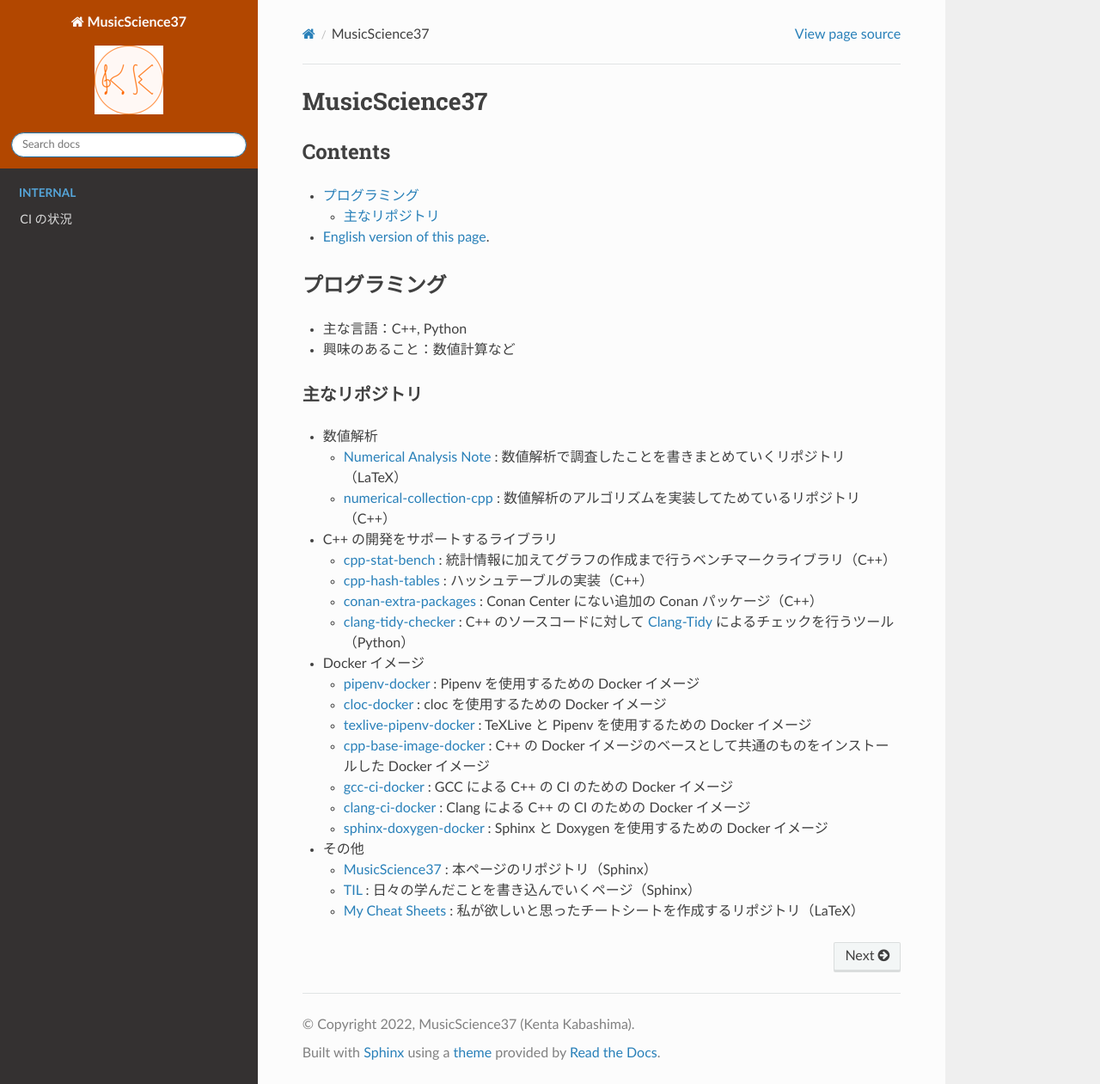
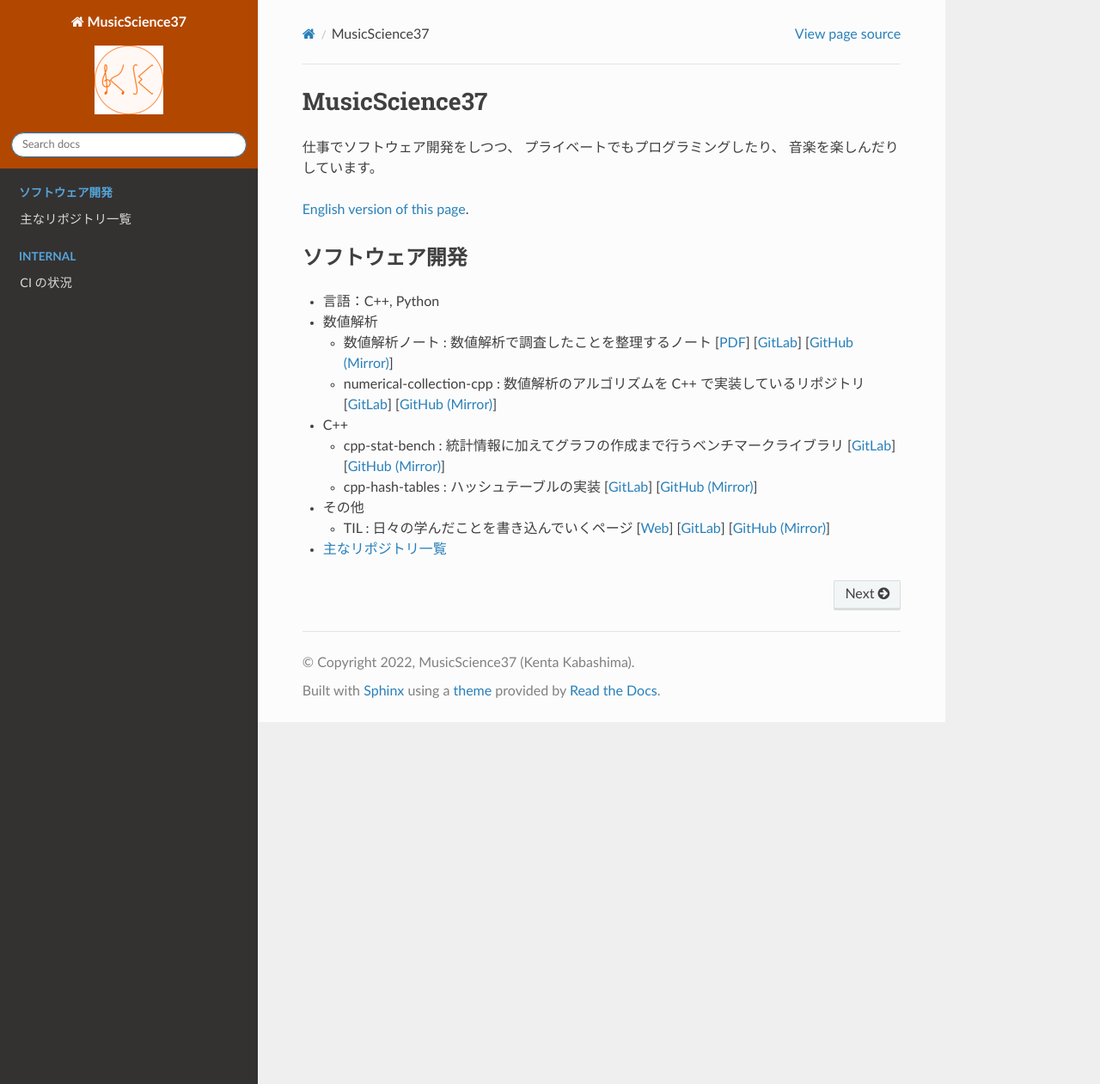
Before and after one commit to MusicScience37/MusicScience37, a Sphinx documentation site: the page built from source/index.rst, in a window 1280 px wide and 1261 px high. Shown: the whole window at 86% size. Built offline with Sphinx 7.4.7 and the Read the Docs theme 2.0.0, drawn with Linux system fonts in a browser that asks for light colours.

Commit message:
既存のコンテンツの構成を変更

```diff
--- a/cspell.json
+++ b/cspell.json
@@ -4,6 +4,7 @@
   "dictionaryDefinitions": [],
   "dictionaries": [],
   "words": [
+    "backlinks",
     "cloc",
     "cookiecutter",
     "Doxygen",
@@ -11,7 +12,10 @@
     "Kenta",
     "maxdepth",
     "mkdir",
+    "msgid",
+    "msgstr",
     "MusicScience37",
+    "nplurals",
     "pipenv",
     "Pipfile",
     "texlive",
--- a/source/index.rst
+++ b/source/index.rst
@@ -1,73 +1,58 @@
 MusicScience37
 ====================
 
-Contents
------------------
+仕事でソフトウェア開発をしつつ、
+プライベートでもプログラミングしたり、
+音楽を楽しんだりしています。
 
-- :ref:`index_programming`
+`English version of this page <https://www.musicscience37.com/en/>`_.
 
-  - :ref:`index_programming_repositories`
+ソフトウェア開発
+--------------------
 
-- `English version of this page <https://www.musicscience37.com/en/>`_.
-
-.. _index_programming:
-
-プログラミング
--------------------
-
-- 主な言語：C++, Python
-- 興味のあること：数値計算など
-
-.. _index_programming_repositories:
-
-主なリポジトリ
-....................
+- 言語：C++, Python
 
 - 数値解析
 
-  - `Numerical Analysis Note <https://gitlab.com/MusicScience37Projects/numerical-analysis/numerical-analysis-note>`_
-    : 数値解析で調査したことを書きまとめていくリポジトリ（LaTeX）
-  - `numerical-collection-cpp <https://gitlab.com/MusicScience37Projects/numerical-analysis/numerical-collection-cpp>`_
-    : 数値解析のアルゴリズムを実装してためているリポジトリ（C++）
+  - 数値解析ノート
+    : 数値解析で調査したことを整理するノート
+    [`PDF <https://numanalnote.musicscience37.com/numerical-analysis-note.pdf>`__]
+    [`GitLab <https://gitlab.com/MusicScience37Projects/numerical-analysis/numerical-analysis-note>`__]
+    [`GitHub (Mirror) <https://github.com/MusicScience37/numerical-analysis-note>`__]
 
-- C++ の開発をサポートするライブラリ
+  - numerical-collection-cpp
+    : 数値解析のアルゴリズムを C++ で実装しているリポジトリ
+    [`GitLab <https://gitlab.com/MusicScience37Projects/numerical-analysis/numerical-collection-cpp>`__]
+    [`GitHub (Mirror) <https://github.com/MusicScience37/numerical-collection-cpp>`__]
 
-  - `cpp-stat-bench <https://gitlab.com/MusicScience37Projects/utility-libraries/cpp-stat-bench>`_
-    : 統計情報に加えてグラフの作成まで行うベンチマークライブラリ（C++）
-  - `cpp-hash-tables <https://gitlab.com/MusicScience37Projects/utility-libraries/cpp-hash-tables>`_
-    : ハッシュテーブルの実装（C++）
-  - `conan-extra-packages <https://gitlab.com/MusicScience37/conan-extra-packages>`_
-    : Conan Center にない追加の Conan パッケージ（C++）
-  - `clang-tidy-checker <https://gitlab.com/MusicScience37Projects/tools/clang-tidy-checker>`_
-    : C++ のソースコードに対して
-    `Clang-Tidy <https://clang.llvm.org/extra/clang-tidy/>`_
-    によるチェックを行うツール（Python）
+- C++
 
-- Docker イメージ
+  - cpp-stat-bench
+    : 統計情報に加えてグラフの作成まで行うベンチマークライブラリ
+    [`GitLab <https://gitlab.com/MusicScience37Projects/utility-libraries/cpp-stat-bench>`__]
+    [`GitHub (Mirror) <https://github.com/MusicScience37/cpp-stat-bench>`__]
 
-  - `pipenv-docker <https://gitlab.com/MusicScience37Projects/docker/pipenv-docker>`_
-    : Pipenv を使用するための Docker イメージ
-  - `cloc-docker <https://gitlab.com/MusicScience37Projects/docker/cloc-docker>`_
-    : cloc を使用するための Docker イメージ
-  - `texlive-pipenv-docker <https://gitlab.com/MusicScience37Projects/docker/texlive-pipenv-docker>`_
-    : TeXLive と Pipenv を使用するための Docker イメージ
-  - `cpp-base-image-docker <https://gitlab.com/MusicScience37Projects/docker/cpp-base-image-docker>`_
-    : C++ の Docker イメージのベースとして共通のものをインストールした Docker イメージ
-  - `gcc-ci-docker <https://gitlab.com/MusicScience37Projects/docker/gcc-ci-docker>`_
-    : GCC による C++ の CI のための Docker イメージ
-  - `clang-ci-docker <https://gitlab.com/MusicScience37Projects/docker/clang-ci-docker>`_
-    : Clang による C++ の CI のための Docker イメージ
-  - `sphinx-doxygen-docker <https://gitlab.com/MusicScience37Projects/docker/sphinx-doxygen-docker>`_
-    : Sphinx と Doxygen を使用するための Docker イメージ
+  - cpp-hash-tables
+    : ハッシュテーブルの実装
+    [`GitLab <https://gitlab.com/MusicScience37Projects/utility-libraries/cpp-hash-tables>`__]
+    [`GitHub (Mirror) <https://github.com/MusicScience37/cpp-hash-tables>`__]
 
 - その他
 
-  - `MusicScience37 <https://gitlab.com/MusicScience37/MusicScience37>`_
-    : 本ページのリポジトリ（Sphinx）
-  - `TIL <https://gitlab.com/MusicScience37/til>`_
-    : 日々の学んだことを書き込んでいくページ（Sphinx）
-  - `My Cheat Sheets <https://gitlab.com/MusicScience37/my-cheat-sheets>`_
-    : 私が欲しいと思ったチートシートを作成するリポジトリ（LaTeX）
+  - TIL
+    : 日々の学んだことを書き込んでいくページ
+    [`Web <https://til.musicscience37.com/>`__]
+    [`GitLab <https://gitlab.com/MusicScience37/til>`__]
+    [`GitHub (Mirror) <https://github.com/MusicScience37/TIL>`__]
+
+- :ref:`software_repositories`
+
+.. toctree::
+    :caption: ソフトウェア開発
+    :maxdepth: 2
+    :hidden:
+
+    software/repositories
 
 .. toctree::
     :caption: Internal
```
Also changed, not shown: README.md (+0 -3 lines), source/software/repositories.rst (added, +82 -0 lines), 2 other files.
